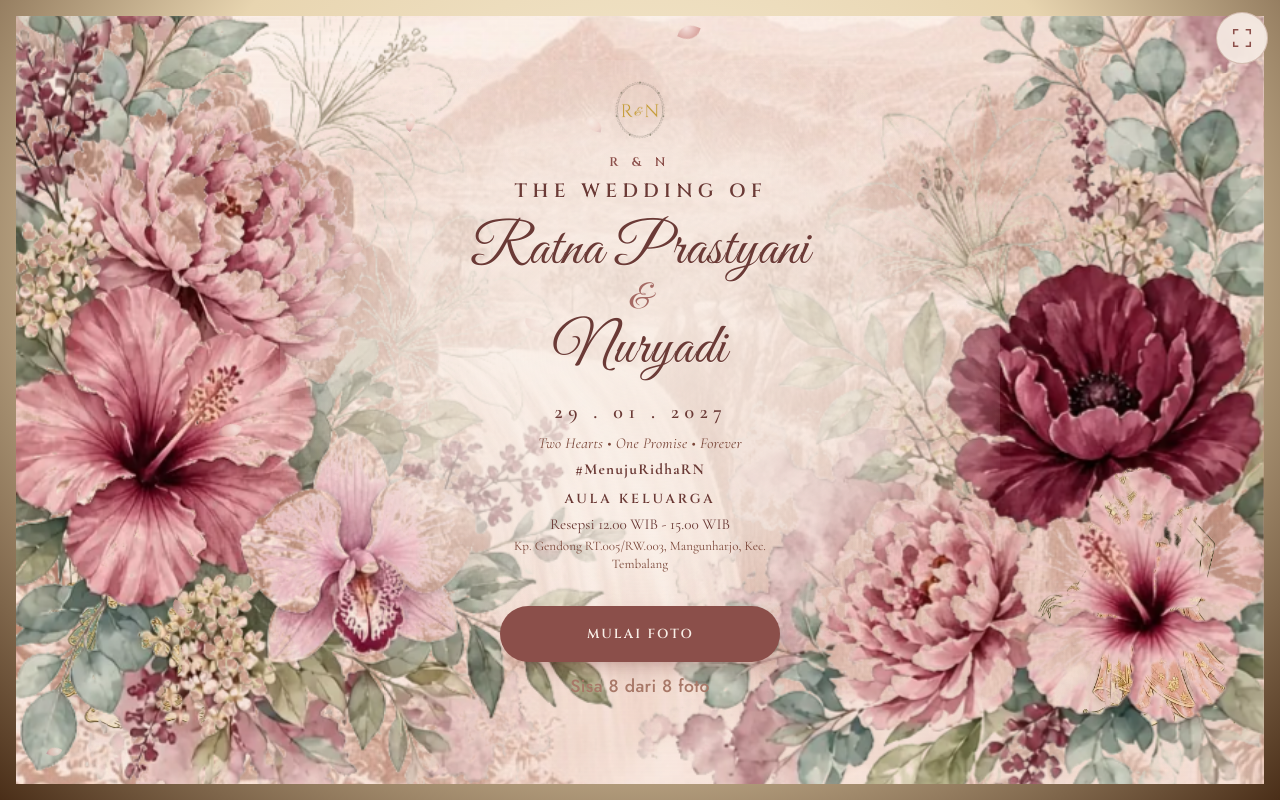
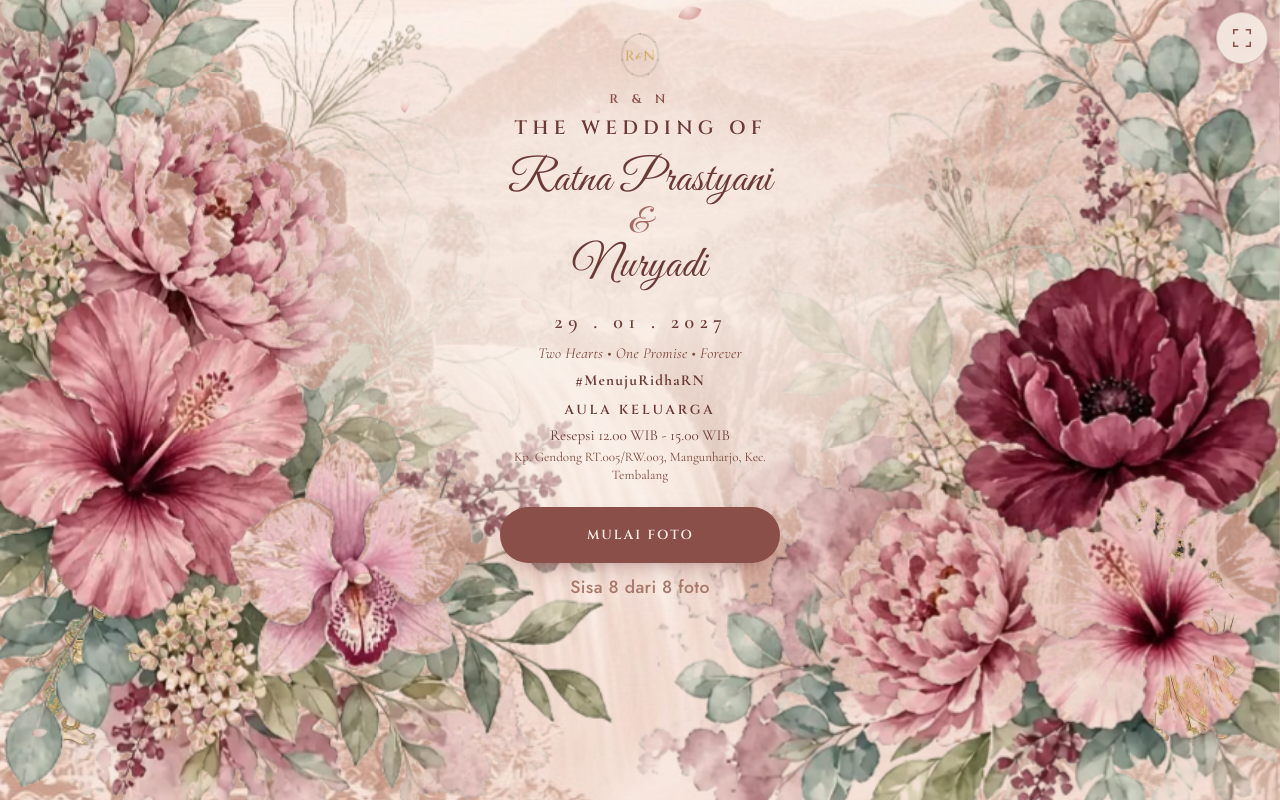
Before and after one commit to Neinareno/photobooth-rn-jawa, a plain HTML site: page index.html in a window 1280 px wide. Shown: the top 800 px of the page. Drawn offline with nearby package versions, Linux system fonts and the light colour scheme; a web font is replaced by a local one.

Commit message:
Buat gambar beranda full-bleed tanpa latar emas di sekelilingnya.
Hapus padding dan gradien emas pada layar beranda agar pemandangan undangan mengisi tepi ke tepi, tetap dengan tema Jawa dan animasi yang ada.

```diff
--- a/index.html
+++ b/index.html
@@ -84,7 +84,12 @@
     }
     .screen.active { display: flex; flex-direction: column; align-items: center; justify-content: center; }
 
-    #screen-home, #screen-quota {
+    #screen-home {
+      padding: 0;
+      background: #F3DCD0;
+      overflow: hidden;
+    }
+    #screen-quota {
       background:
         radial-gradient(ellipse at 50% 30%, var(--bg-inner) 0%, var(--bg) 52%, var(--bg-deep) 100%);
       overflow-y: auto;
--- a/jawa.css
+++ b/jawa.css
@@ -44,9 +44,15 @@ body.jawa .screen.active {
 }
 body { position: relative; min-height: 100%; }
 
-/* ---------- beranda scene ---------- */
+/* ---------- beranda scene: full-bleed, no gold surround ---------- */
+body.jawa #screen-home {
+  padding: 0 !important;
+  background: var(--jw-peach) !important;
+  overflow: hidden !important;
+}
 .home-scene {
-  position: relative;
+  position: absolute;
+  inset: 0;
   width: 100%;
   height: 100%;
   overflow: hidden;
@@ -415,6 +421,15 @@ body.jawa #screen-quota .home-stage {
   background: transparent;
 }
 
+@media (orientation: landscape) and (max-height: 900px) {
+  .home-copy { padding: 2.4vh 5vw 0; margin-top: max(8px, env(safe-area-inset-top, 0px)); }
+  .scene-wayang { height: min(34vh, 260px); bottom: 2vh; }
+  #home-logo.home-mono { width: 56px; height: 56px; }
+  #home-names .name-a,
+  #home-names .name-b,
+  #home-names .name-single { font-size: clamp(1.8rem, 6vh, 2.8rem) !important; }
+  body.jawa #btn-start { margin-top: 8px; padding: 11px 28px !important; }
+}
 @media (max-width: 720px) {
   .scene-wayang { height: min(22vh, 200px); bottom: 3vh; }
   .home-copy { padding: 2.2vh 6vw 0; margin-top: max(1.5vh, env(safe-area-inset-top, 0px)); }
```
Also changed, not shown: photobooth.html (+6 -1 lines).
